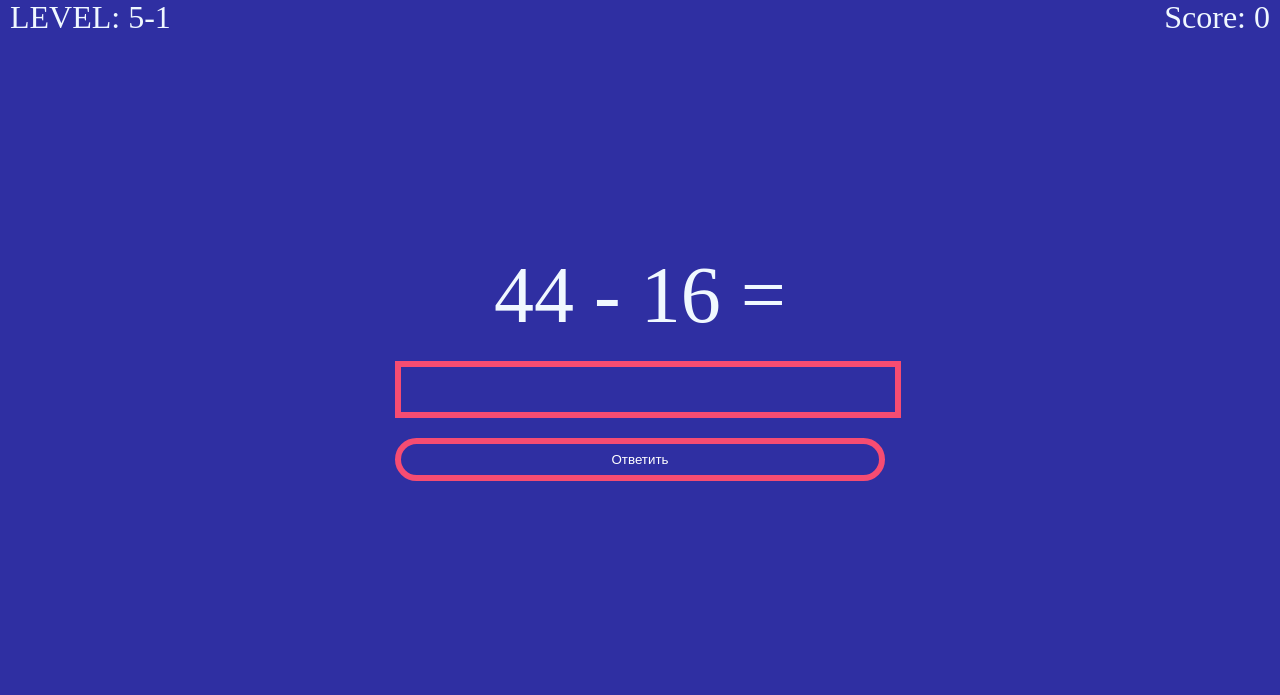
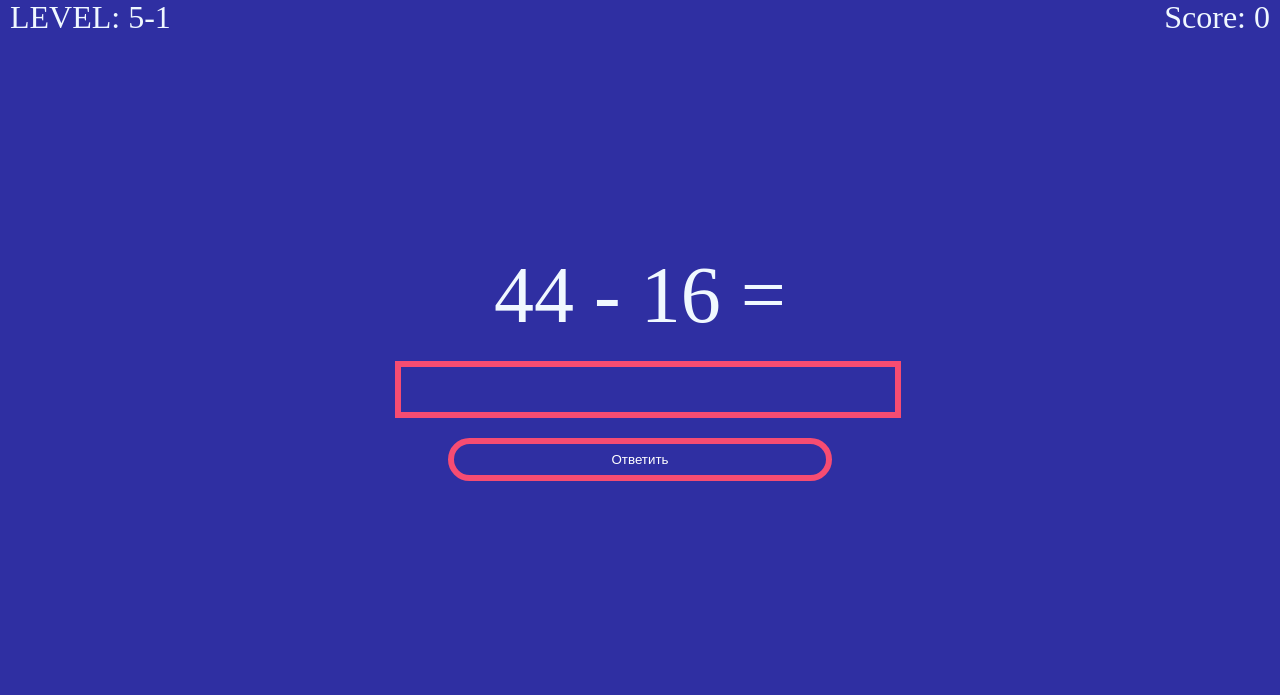
Before and after one commit to 51Sirius/MathSite, a Flask app: page /play in a window 1280 px wide. Shown: the part 105-800 px from the top of the page. Run offline with Flask 2, Linux system fonts and the light colour scheme; the visitor is signed in with stand-in values (Sample User, id 1); data comes from the database, SQL or seed files in the repository.

Commit message:
Correct points and play menu

```diff
--- a/app.py
+++ b/app.py
@@ -34,12 +34,19 @@ def main_page():
 
 @app.route('/play', methods=['GET', 'POST'])
 def play_menu():
+    score = 1
     forms = Answer()
     example = gen.Example(vibor=[current_user.class_user, current_user.level])
     if forms.validate_on_submit():
         answer = forms.answer.data
         if answer == current_user.last_answer:
-            current_user.score += 1
+            if int(current_user.level) == 1:
+                score = 1
+            elif int(current_user.level) == 2:
+                score = 2
+            elif int(current_user.level) == 3:
+                score = 3
+            current_user.score += score
             db.session.commit()
             return redirect(url_for('play_menu'))
         else:
--- a/static/css/game.css
+++ b/static/css/game.css
@@ -40,9 +40,11 @@ main {
 }
 
 .answer {
-    margin-top: 20px;
     display: flex;
     flex-direction: column;
+    align-items: center;
+    justify-content: center;
+    margin-top: 20px;
 }
 
 .answer-form {
@@ -52,8 +54,13 @@ main {
     border: #F64C72 6px solid;
     background: none;
     width: 100%;
+    max-width: 40vw;
 }
 
 .block-answer {
     width: auto;
 }
+
+.button {
+    max-width: 30vw;
+}
```
